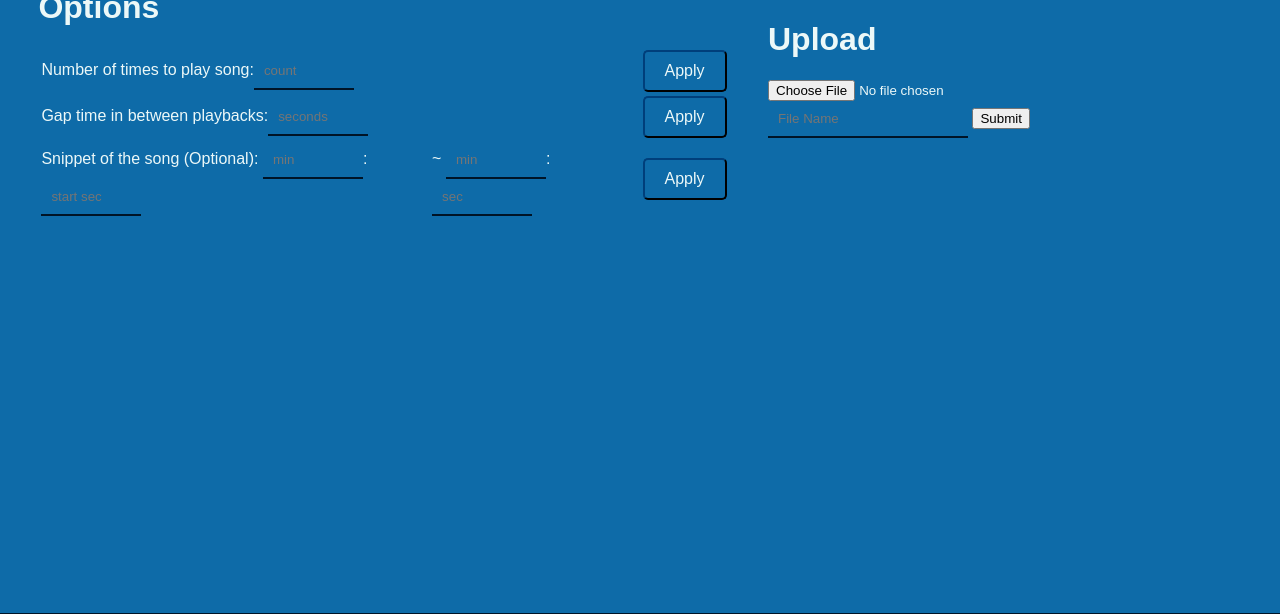
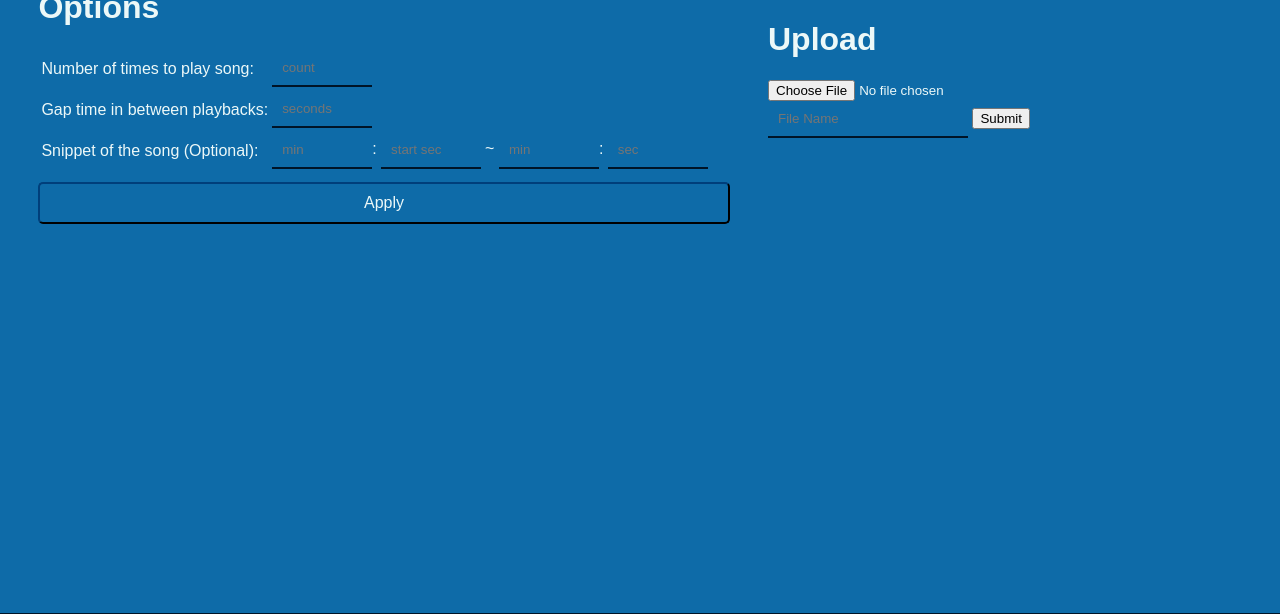
Before and after one commit to mrdanshih/mloop, a PHP site: page / in a window 1280 px wide. Shown: the part 353-967 px from the top of the page. Run offline with PHP 8.4, Linux system fonts and the light colour scheme; data that the repository does not hold is empty.

Commit message:
Update html and css for one Apply button

```diff
--- a/css/main.css
+++ b/css/main.css
@@ -47,6 +47,8 @@ footer img {
     border-color: var(--light-color);
 }
 button {
+    width: 100%;
+    margin-top: 10px;
     background-color: var(--main-color);
     border-width: var(--border-width-default);
     border-radius: var(--border-radius-default);
--- a/index.php
+++ b/index.php
@@ -21,18 +21,20 @@
             <h1>Options</h1>
             <table>
                 <tbody>
+
                     <tr>
-                        <td>Number of times to play song:<input placeholder="count"></td>
+                        <td>Number of times to play song:</td>
+                        <td><input placeholder="count"></td>
                         <td></td>
-                        <td><button type="button">Apply</button></td>
                     </tr>
                     <tr>
-                        <td>Gap time in between playbacks:<input placeholder="seconds"></td>
+                        <td>Gap time in between playbacks:</td>
+                        <td><input placeholder="seconds"></td>
                         <td></td>
-                        <td><button type="button">Apply</button></td>
                     </tr>
                     <tr>
-                        <td>Snippet of the song (Optional):
+                        <td>Snippet of the song (Optional):</td>
+                        <td>
                             <input name="startMin" placeholder="min" type="text">&#58;
                             <input name="startSec" placeholder="start sec" type="text">
                         </td>
@@ -40,12 +42,10 @@
                             <input name="endMin" placeholder="min" type="text">&#58;
                             <input name="endSec" placeholder="sec" type="text">
                         </td>
-                        <td>
-                            <button type="button">Apply</button>
-                        </td>
                     </tr>
                 </tbody>
             </table>
+            <button type="button">Apply</button>
         </div>
     </div>
     <div id="sidebar">
```
